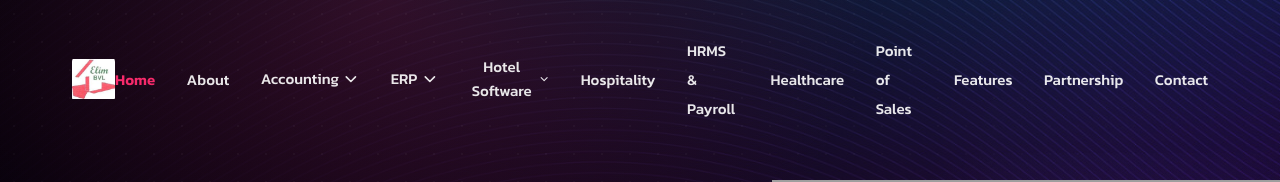
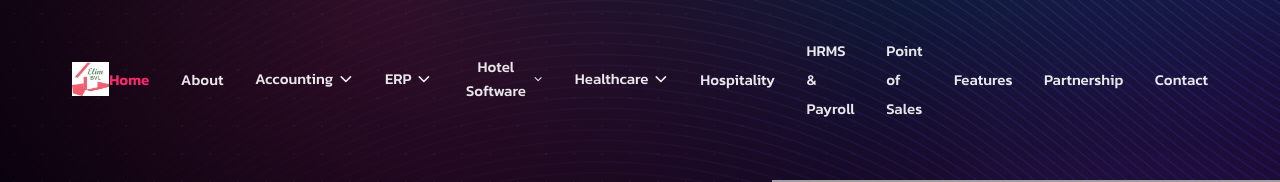
Before and after one commit to daezy/elimcloud, a React (Vite) app: page / in a window 1280 px wide. Shown: the top 182 px of the page. Built offline with nearby package versions, Linux system fonts and the light colour scheme; grey boxes are pictures that could not be loaded.

Commit message:
Add Healthcare dropdown with 5 items

```diff
--- a/src/components/Navbar.tsx
+++ b/src/components/Navbar.tsx
@@ -88,10 +88,29 @@ const hotelItems: DropdownItem[] = [
   { label: "Hotel Cloud Attendance System", to: "/services/erp/hms" },
 ];
 
+const healthcareItems: DropdownItem[] = [
+  { label: "Elim Hospital ERP Software", to: "/services/erp/hospitalerp" },
+  {
+    label: "Elim Hospital ERP Accounting System",
+    to: "/services/erp/hospitalerp",
+  },
+  {
+    label: "Elim Eye Clinic Management Software",
+    to: "/services/erp/hospitalerp",
+  },
+  {
+    label: "Elim Laboratory and Diagnostic Software",
+    to: "/services/erp/hospitalerp",
+  },
+  {
+    label: "Elim Health Clinic Management Software",
+    to: "/services/erp/hospitalerp",
+  },
+];
+
 const productItems: DropdownItem[] = [
   { label: "Hospitality", to: "/services/erp/ehps-oce" },
   { label: "HRMS & Payroll", to: "/services/erp/ehps" },
-  { label: "Healthcare", to: "/services/erp/hospitalerp" },
   { label: "Point of Sales", to: "/services/erp/pos" },
 ];
 
@@ -296,6 +315,11 @@ export default function Navbar() {
               items={hotelItems}
               scrolled={scrolled}
             />
+            <NavDropdown
+              label="Healthcare"
+              items={healthcareItems}
+              scrolled={scrolled}
+            />
             {productItems.map((item) => (
               <li key={item.to}>
                 <NavLink
```
